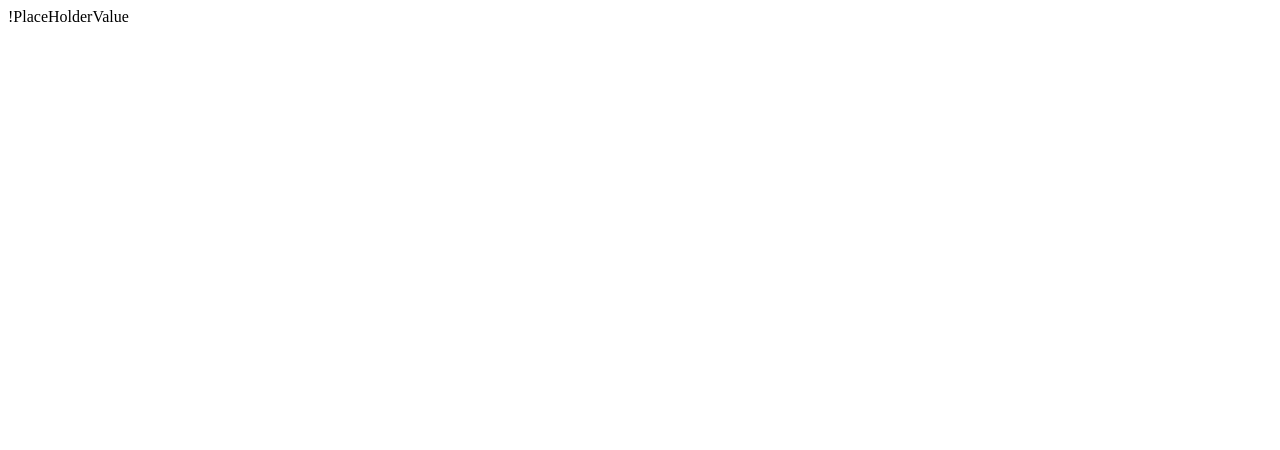
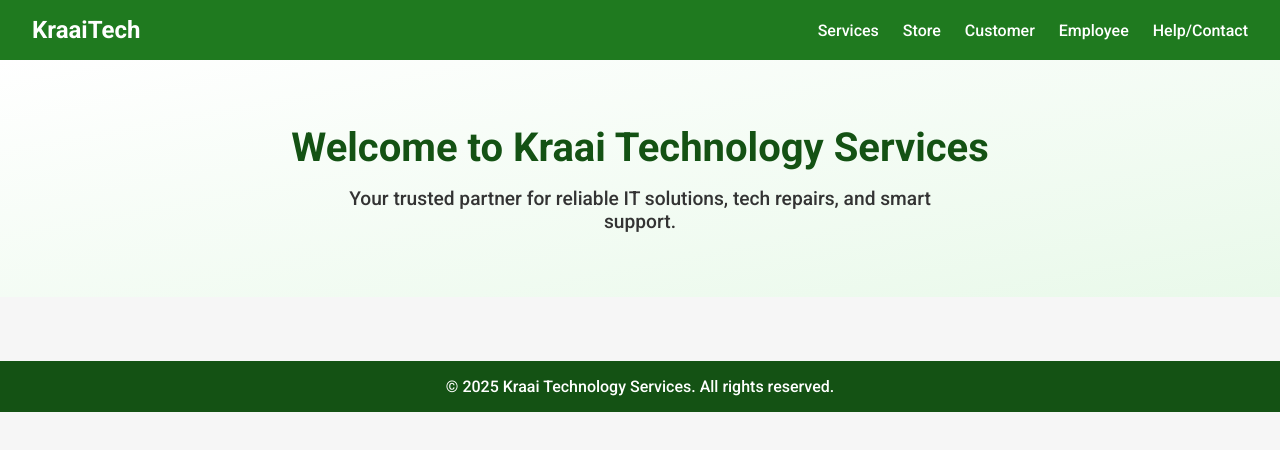
Before and after one commit to iMacWeirdo/kraaitech.org, a plain HTML site: page index.html in a window 1280 px wide. Drawn offline with Linux system fonts and the light colour scheme.

Commit message:
Update index.html

```diff
--- a/index.html
+++ b/index.html
@@ -1 +1,116 @@
-!PlaceHolderValue
+<!DOCTYPE html>
+<html lang="en">
+<head>
+  <meta charset="UTF-8" />
+  <meta name="viewport" content="width=device-width, initial-scale=1.0"/>
+  <title>Kraai Technology Services</title>
+  <link rel="preconnect" href="https://fonts.googleapis.com">
+  <link rel="stylesheet" href="https://fonts.googleapis.com/css2?family=Roboto:wght@300;500;700&display=swap">
+  <style>
+    :root {
+      --green: #1f7a1f;
+      --green-dark: #145214;
+      --offwhite: #f6f6f6;
+      --blackish: #1a1a1a;
+    }
+
+    * {
+      margin: 0;
+      padding: 0;
+      box-sizing: border-box;
+    }
+
+    body {
+      font-family: 'Roboto', sans-serif;
+      background: var(--offwhite);
+      color: var(--blackish);
+    }
+
+    header {
+      background-color: var(--green);
+      color: white;
+      padding: 1rem 2rem;
+      display: flex;
+      justify-content: space-between;
+      align-items: center;
+      box-shadow: 0 2px 5px rgba(0,0,0,0.1);
+    }
+
+    .logo {
+      font-size: 1.5rem;
+      font-weight: 700;
+    }
+
+    nav {
+      display: flex;
+      gap: 1.5rem;
+    }
+
+    nav a {
+      color: white;
+      text-decoration: none;
+      font-weight: 500;
+      transition: color 0.2s;
+    }
+
+    nav a:hover {
+      color: #cdeac0;
+    }
+
+    .hero {
+      padding: 4rem 2rem;
+      text-align: center;
+      background: linear-gradient(to bottom right, #ffffff, #e9f9ea);
+    }
+
+    .hero h1 {
+      font-size: 2.5rem;
+      color: var(--green-dark);
+      margin-bottom: 1rem;
+    }
+
+    .hero p {
+      font-size: 1.2rem;
+      max-width: 600px;
+      margin: 0 auto;
+      color: #333;
+    }
+
+    footer {
+      background: var(--green-dark);
+      color: white;
+      text-align: center;
+      padding: 1rem 2rem;
+      margin-top: 4rem;
+    }
+
+    @media (max-width: 600px) {
+      nav {
+        flex-direction: column;
+        gap: 0.5rem;
+      }
+    }
+  </style>
+</head>
+<body>
+  <header>
+    <div class="logo">KraaiTech</div>
+    <nav>
+      <a href="/services/">Services</a>
+      <a href="/store/">Store</a>
+      <a href="https://customer.kraaitech.org/" target="_blank">Customer</a>
+      <a href="https://employee.kraaitech.org/" target="_blank">Employee</a>
+      <a href="/help/">Help/Contact</a>
+    </nav>
+  </header>
+
+  <section class="hero">
+    <h1>Welcome to Kraai Technology Services</h1>
+    <p>Your trusted partner for reliable IT solutions, tech repairs, and smart support.</p>
+  </section>
+
+  <footer>
+    &copy; 2025 Kraai Technology Services. All rights reserved.
+  </footer>
+</body>
+</html>
```
